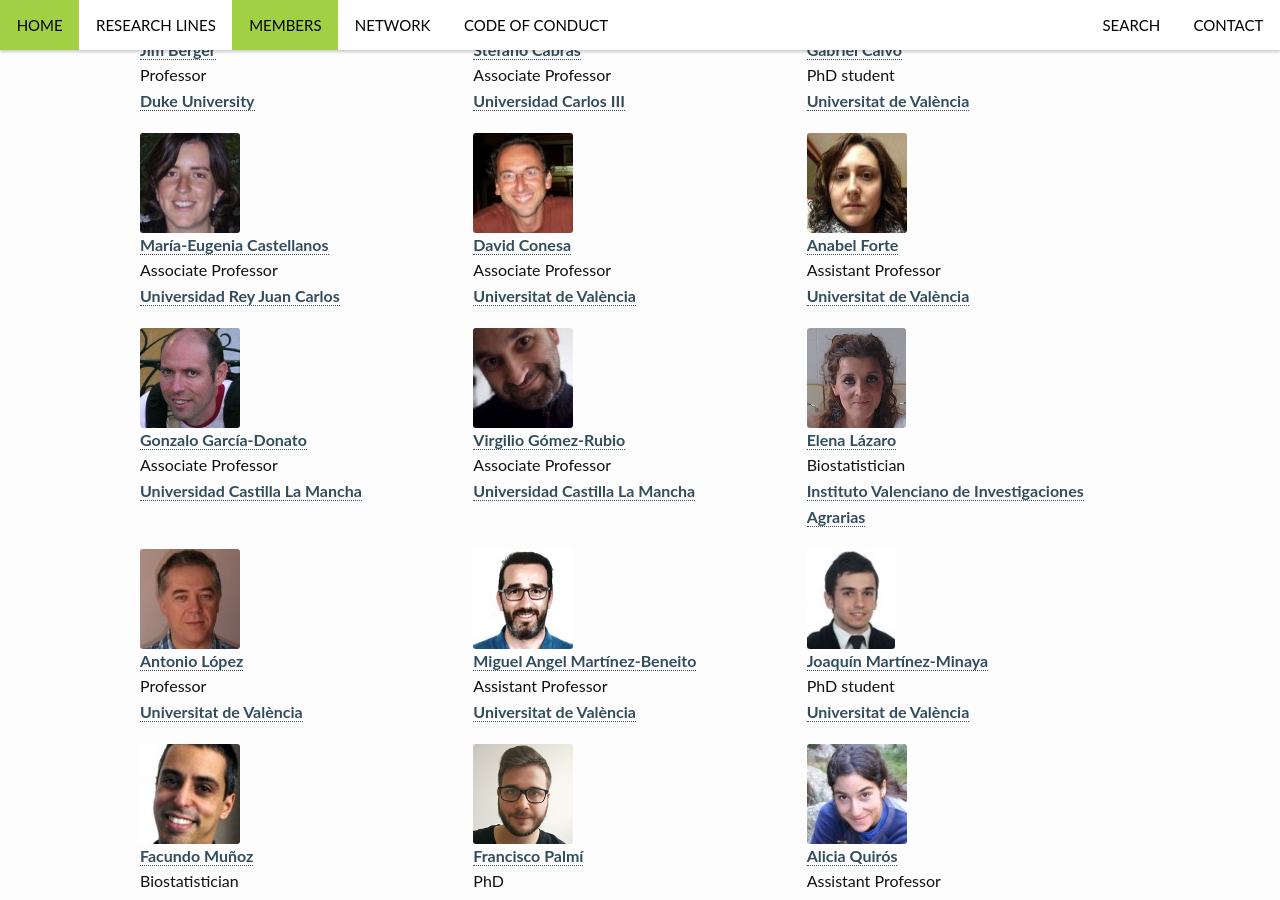
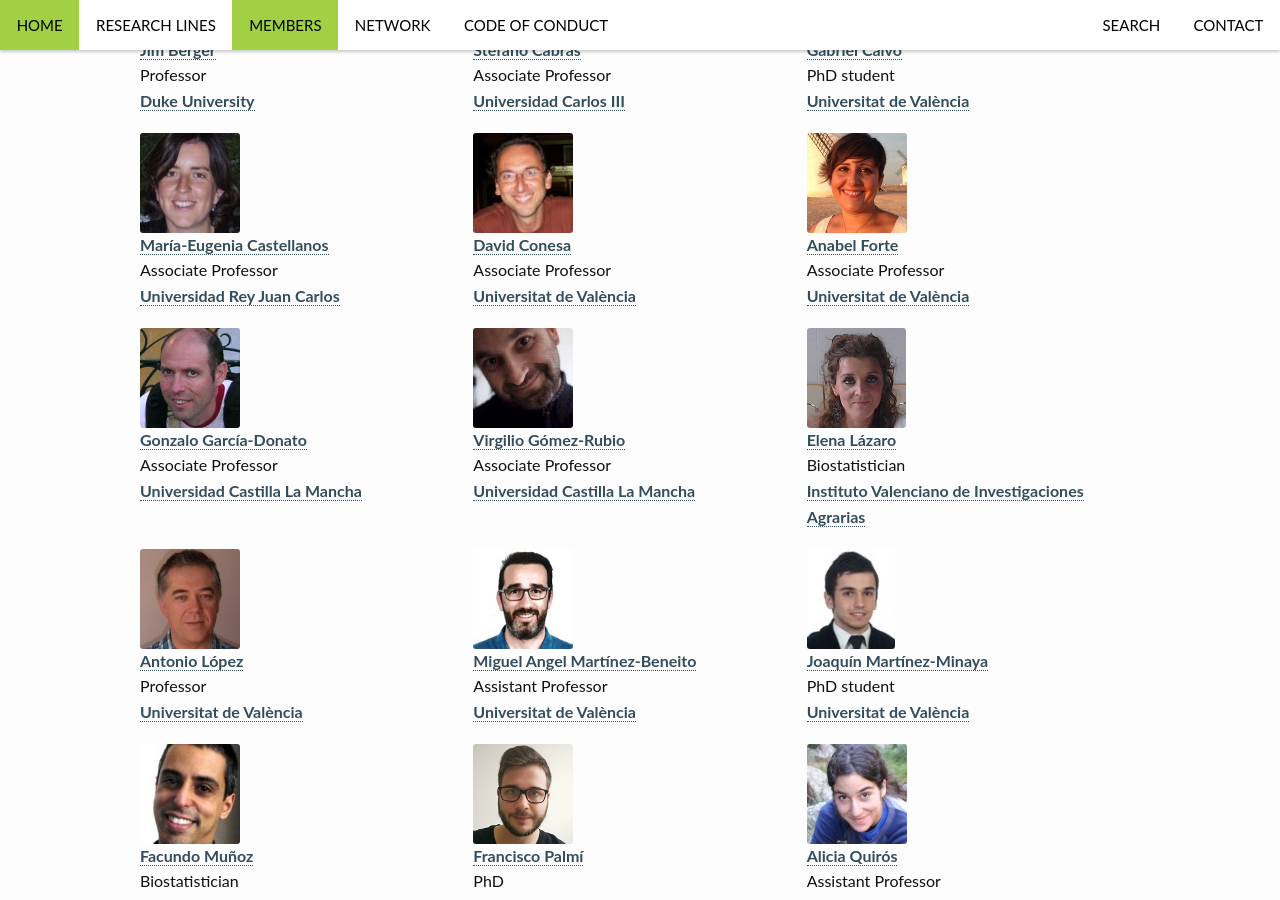
Before and after one commit to VABAR/VABAR.github.io, a Jekyll site: the page built from pages/members.md, in a window 1280 px wide and 900 px high, scrolled down 694 px. Built offline with Jekyll 4.4.1, drawn with Linux system fonts in a browser that asks for light colours.

Commit message:
Update member A Forte

```diff
--- a/_data/members.yml
+++ b/_data/members.yml
@@ -54,9 +54,9 @@
 
 - name: Anabel Forte
   affiliation: uveg
-  position: Assistant Professor
+  position: Associate Professor
   url: http://www.anabelforte.com
-  img: anabel.jpg
+  img: aforte.jpeg
 
 - name: Gonzalo García-Donato
   affiliation: uclm
```
Also changed, not shown: images/members/aforte.jpeg (added), images/members/anabel.jpg (deleted).
